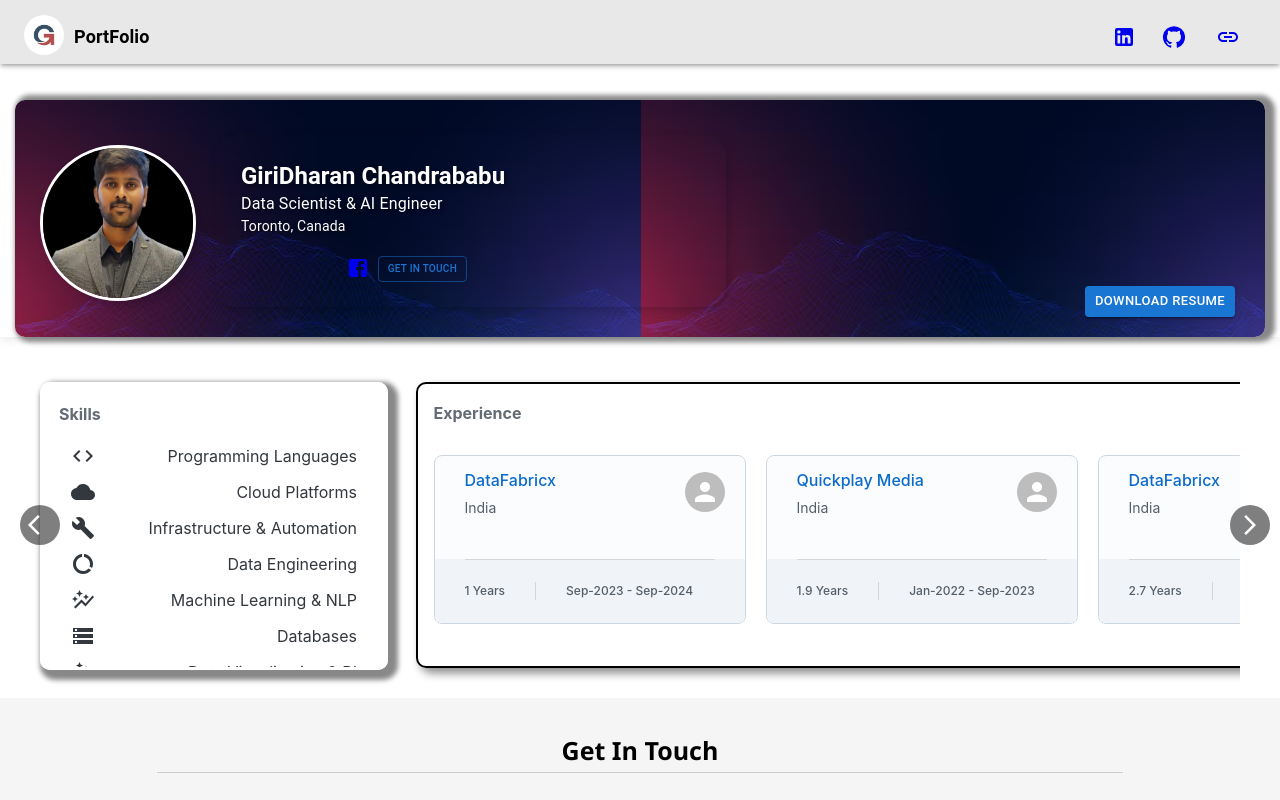
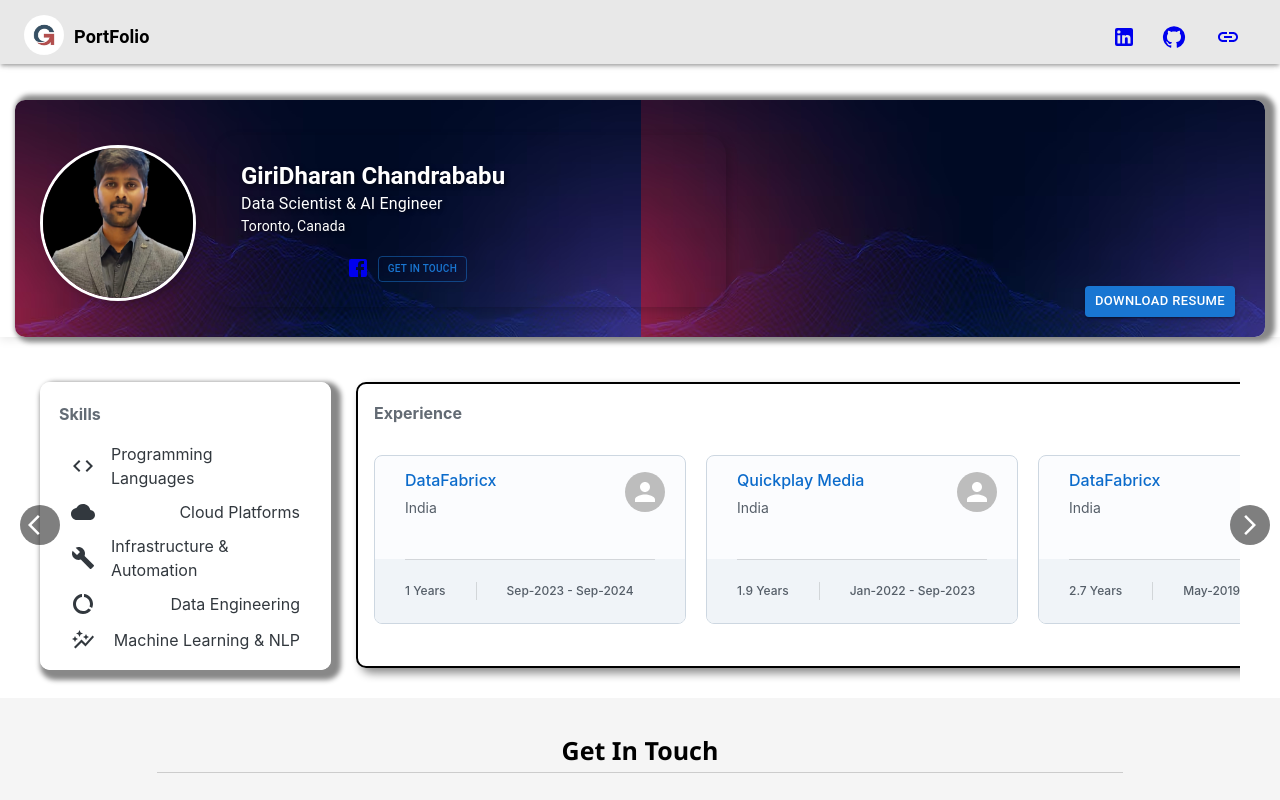
Before and after one commit to giridharanbabu/portfolio, a React (Create React App) app: page / in a window 1280 px wide. Shown: the top 800 px of the page. Built offline with nearby package versions, Linux system fonts and the light colour scheme.

Commit message:
sie chges

```diff
--- a/src/components/Experience.js
+++ b/src/components/Experience.js
@@ -94,7 +94,7 @@ const Experience_list = [
       <>
         <Card
           sx={{
-            width: "65%",
+            width: "70%",
             height: "250px",
             bgcolor: "transparent",
             p: 2,
```
